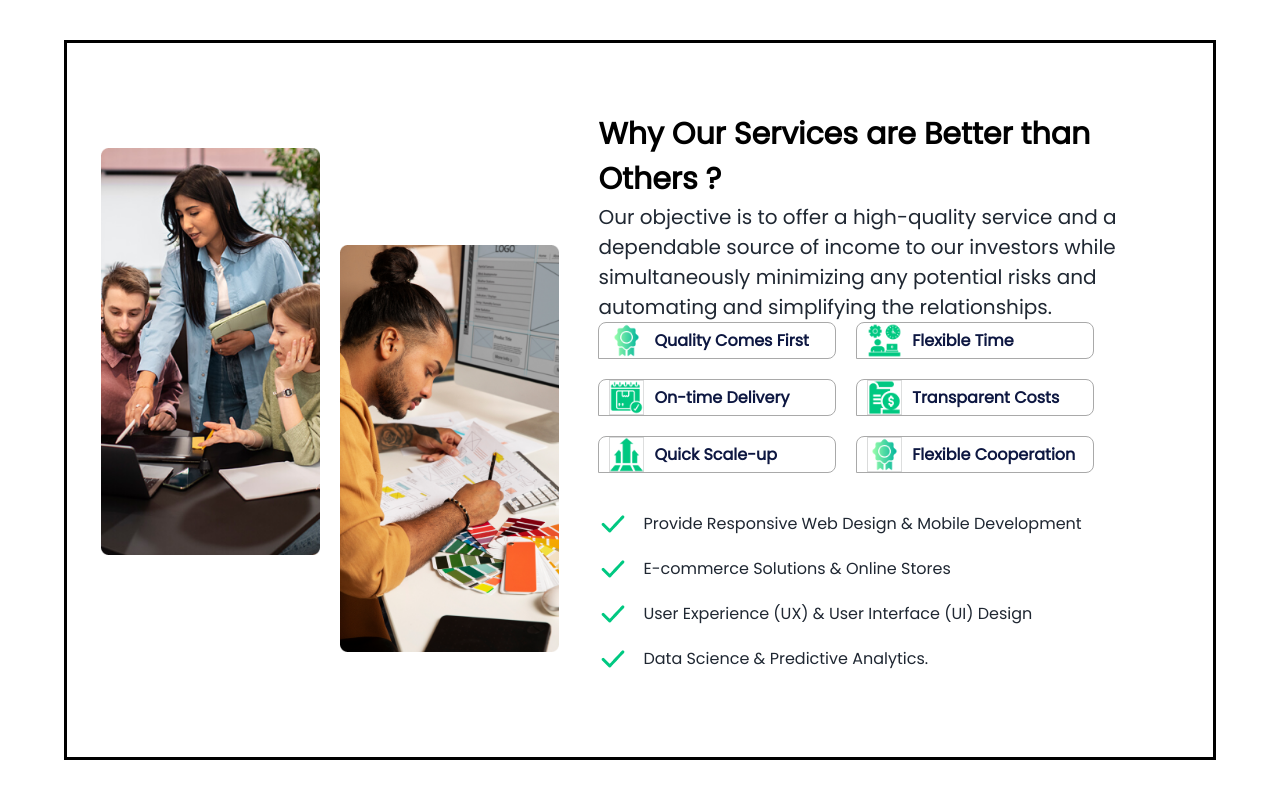
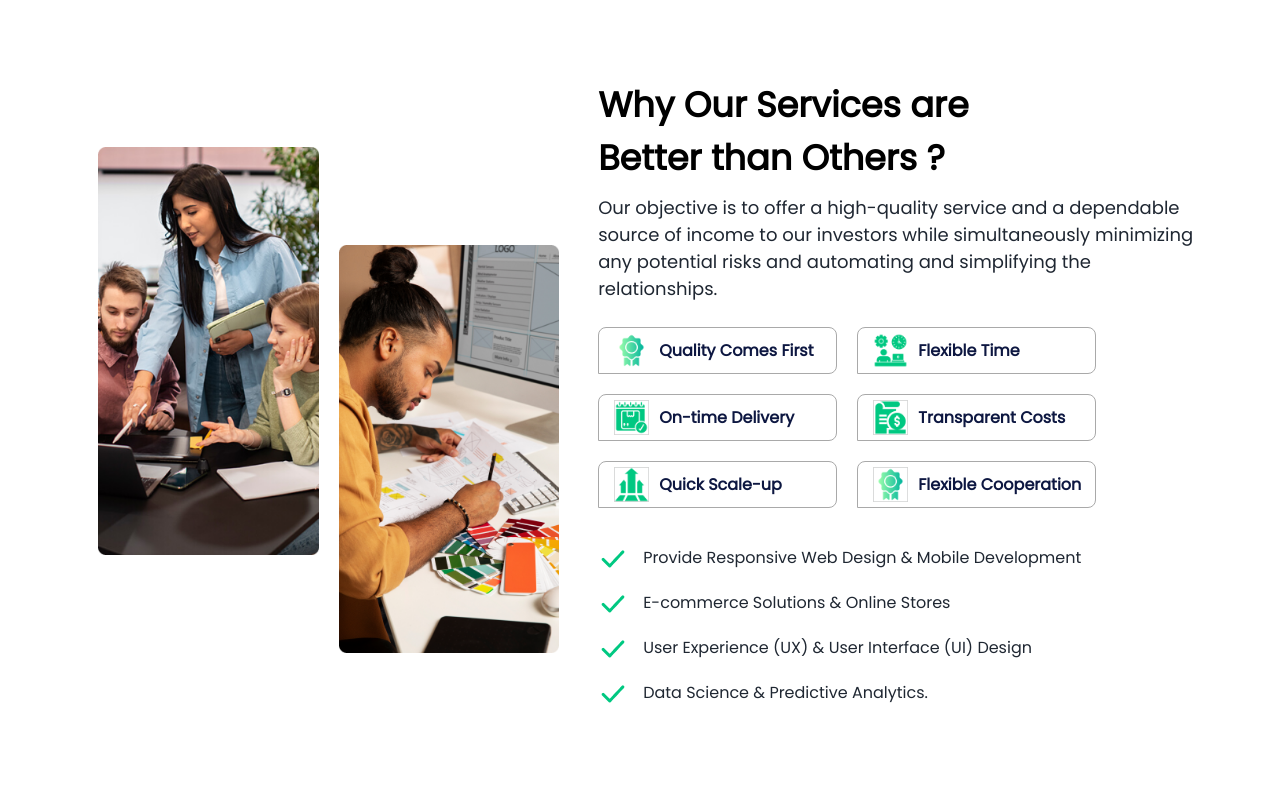
Before and after one commit to hanu9490/GROW_MORE, a React (Vite) app: page /whyourservices in a window 1280 px wide. Built offline with nearby package versions, Linux system fonts and the light colour scheme.

Commit message:
why our services v2

```diff
--- a/src/components/containers/whyourservices/ServicesMinicard.css
+++ b/src/components/containers/whyourservices/ServicesMinicard.css
@@ -1,4 +1,4 @@
-.minicard-container {
+.why-our-services-minicard {
   display: flex;
   flex-direction: row;
   justify-content: flex-start;
@@ -9,18 +9,18 @@
   border-width: 1px;
   margin-right: 20px;
   margin-bottom: 20px;
+  padding: 5px;
   border-top-left-radius: 8px;
   border-top-right-radius: 8px;
   border-bottom-right-radius: 8px;
-
 }
 
-.minicard-container img{
+.why-our-services-minicard img{
     width: 35px;
     margin-left: 10px;
 }
 
-.minicard-title {
+.why-our-services-minicard .minicard-title {
   font-size: 16px;
   font-weight: 600;
   font-family:'Franklin Gothic Medium', 'Arial Narrow', Arial, sans-serif;
--- a/src/components/containers/whyourservices/ServicesMinicard.jsx
+++ b/src/components/containers/whyourservices/ServicesMinicard.jsx
@@ -4,7 +4,7 @@ import "./ServicesMinicard.css";
 const ServicesMinicard = ({ data }) => {
   const { title, img } = data;
   return (
-    <div className="minicard-container">
+    <div className="why-our-services-minicard">
       <img src={img} alt="WhyourServices.png3" />
       <h2 className="minicard-title">{title}</h2>
     </div>
--- a/src/components/containers/whyourservices/WhyOurServices.css
+++ b/src/components/containers/whyourservices/WhyOurServices.css
@@ -14,7 +14,7 @@
     width: 90vw;
     height: 90vh;
     padding: 20px;
-    border: solid;
+    /* border: solid; */
 }
 
 
@@ -36,23 +36,25 @@
     margin-left: 20px;
 }
 
-.text-con{
+.why-our-services-text{
     width: 55%;
     margin-left: 25px;
 }
 
-.text-con h1{
-    font-size: 30px;
-    font-weight: 700;
+.why-our-services-text h1{
+    font-size: 35px;
+    font-weight: 600;
     margin: 0px;
+    width: 70%;
 }
 
-.text-con p{
-    font-size: 20px;
+.why-our-services-text p{
+    font-size: 18px;
     font-weight: 500;
     color: #1F2732;
     font-weight: 100;
     font-style: normal;
+    margin: 10px 0px 25px 0px;
 }
 
 
--- a/src/components/containers/whyourservices/WhyOurServices.jsx
+++ b/src/components/containers/whyourservices/WhyOurServices.jsx
@@ -46,7 +46,7 @@ const WhyOurServices = () => {
             alt="WhyourServices.png2"
           />
         </div>
-        <div className="text-con">
+        <div className="why-our-services-text">
           <h1>Why Our Services are Better than Others ?</h1>
           <p>
             Our objective is to offer a high-quality service and a dependable
```
